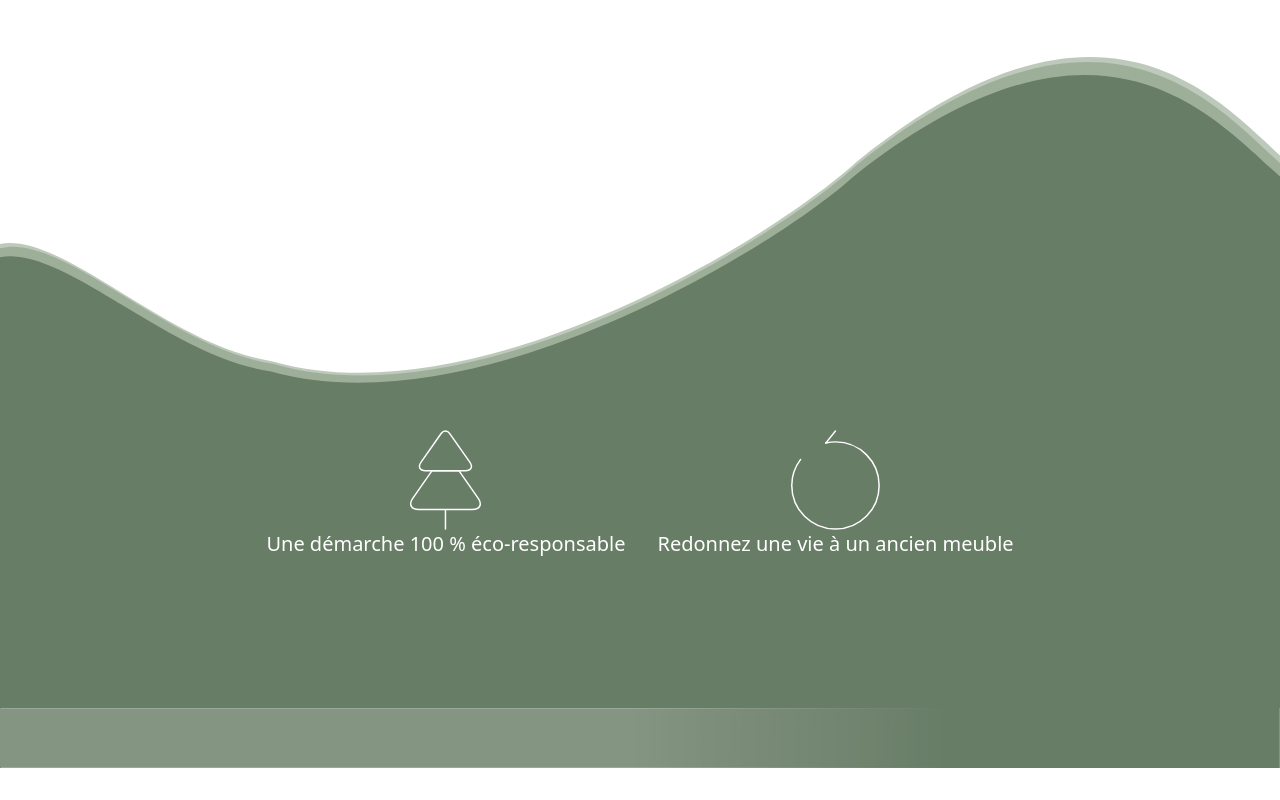
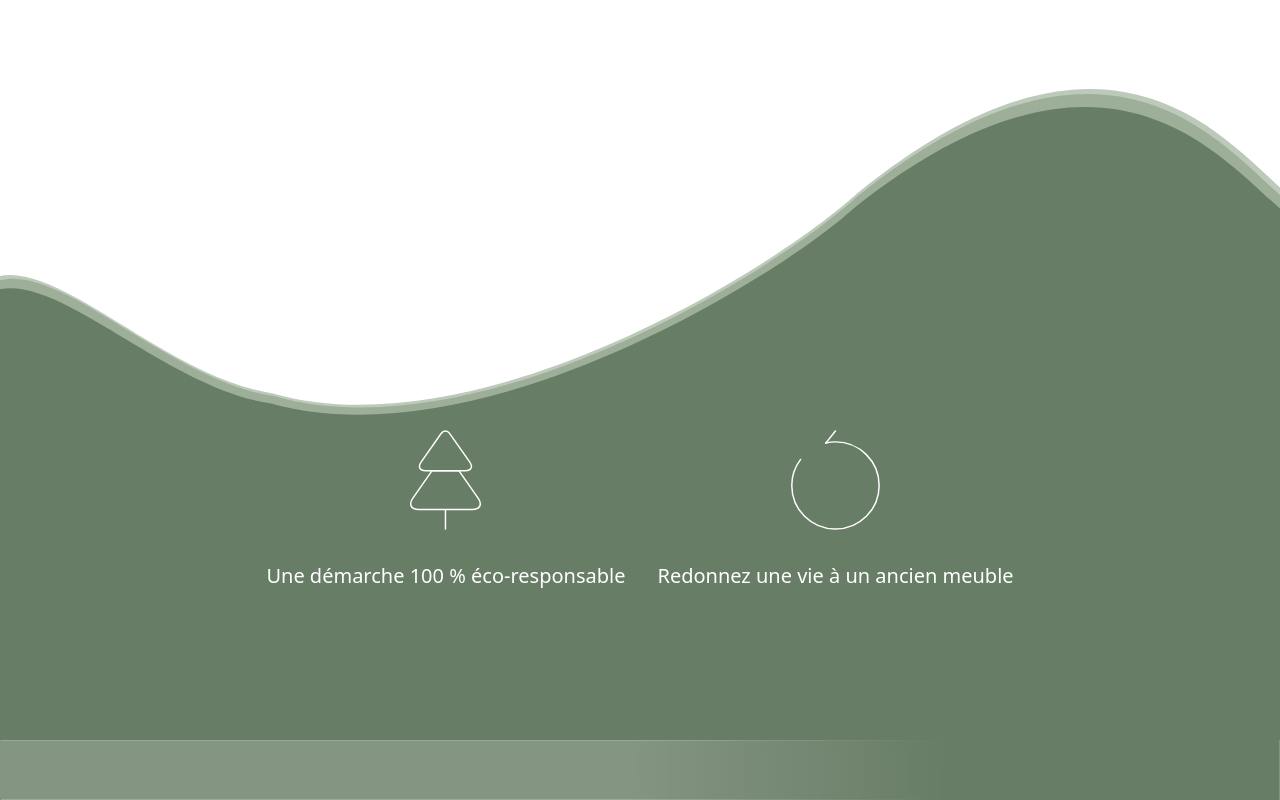
Before and after one commit to BDenisss/BAP-Groupe-6, a Vue app: page / in a window 1280 px wide. Shown: the part 1180-1980 px from the top of the page. Before the commit the page ends 1948 px from the top, so only its background shows below. Built offline with nearby package versions, Linux system fonts and the light colour scheme.

Commit message:
:lipstick: Add gap-y on element

```diff
--- a/src/App.vue
+++ b/src/App.vue
@@ -23,12 +23,12 @@ import Button1 from "./components/Button1.vue"
     <img class="w-full absolute bottom-0 max-sm:hidden" src="public/img/Vector%209.svg" alt="path9">
 
     <div class="flex justify-center gap-x-8 mb-[150px] max-md:mb-4 max-lg:mb-6 max-xl:mb-16 max-sm:flex-col max-sm:gap-y-8">
-      <div class="flex flex-col max-sm:gap-y-1">
+      <div class="flex flex-col max-sm:gap-y-1 gap-y-8">
         <img class="h-[100px] z-10 max-md:h-[50px] max-sm:hidden" src="public/img/Group%2079.svg" alt="icone-arbre">
         <img class="h-[100px] z-10 max-md:h-[50px] sm:hidden" src="public/img/black-tree.svg" alt="icone-arbre">
         <p class="text-white text-xl font-light z-10 text-center max-md:text-[16px] max-sm:text-black">Une démarche 100 % éco-responsable</p>
       </div>
-      <div class="flex flex-col max-sm:gap-y-1">
+      <div class="flex flex-col max-sm:gap-y-1 gap-y-8">
         <img class="h-[100px] z-10 max-md:h-[50px] max-sm:hidden" src="public/img/Group%2078.svg" alt="icone-arbre">
         <img class="h-[100px] z-10 max-md:h-[50px] sm:hidden" src="public/img/black-eco.svg" alt="icone-arbre">
         <p class="text-white text-xl font-light z-10 text-center max-md:text-[16px] max-sm:text-black">Redonnez une vie à un ancien meuble</p>
--- a/src/main.js
+++ b/src/main.js
@@ -4,13 +4,13 @@ import App from './App.vue'
 
 createApp(App).mount('#app')
 
-const button = document.querySelector("#btn");
+const cta = document.querySelector("#btn");
 const title = document.querySelector('#title')
 
 const TL1 = new TimelineMax({paused: true});
 
 TL1
     .from(title, 1, {y: -100, opacity: 0})
-    .from(button, 1, {opacity: 0}, '-=0.4');
+    .from(cta, 1, {opacity: 0}, '-=0.4');
 
 TL1.play();
```
